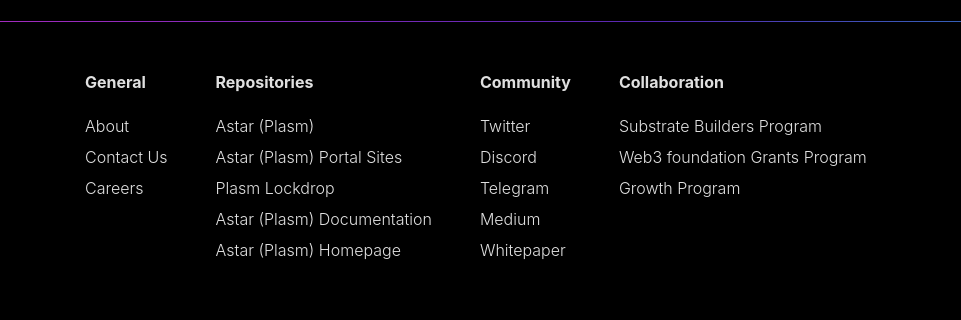
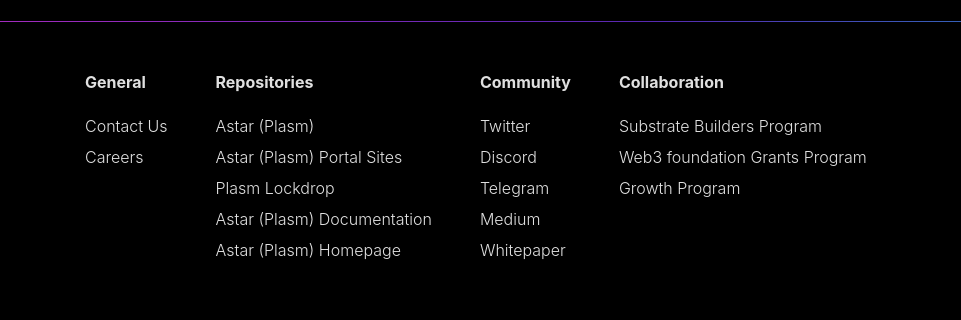
Before and after one commit to ehsanhajian/shiden-lp, a website: page docs/index.html in a window 1280 px wide. Shown: the part 5899-6219 px from the top of the page, 0-961 px from the left. Drawn offline with Linux system fonts and the light colour scheme.

Commit message:
Change About

```diff
--- a/docs/index.html
+++ b/docs/index.html
@@ -562,8 +562,6 @@
                         <li class="pr-md-4 pr-lg-5 mb-5 footer-nav__item">
                           <p class="font-weight-bold">General</p>
                           <ul>
-                            <li><a href="https://stake.co.jp/en/" target="_blank" rel="noopener noreferrer">About</a>
-                            </li>
                             <li><a href="https://stake.co.jp/en/contact" target="_blank"
                                 rel="noopener noreferrer">Contact Us</a></li>
                             <li><a href="https://angel.co/company/astar-network" target="_blank"
```
